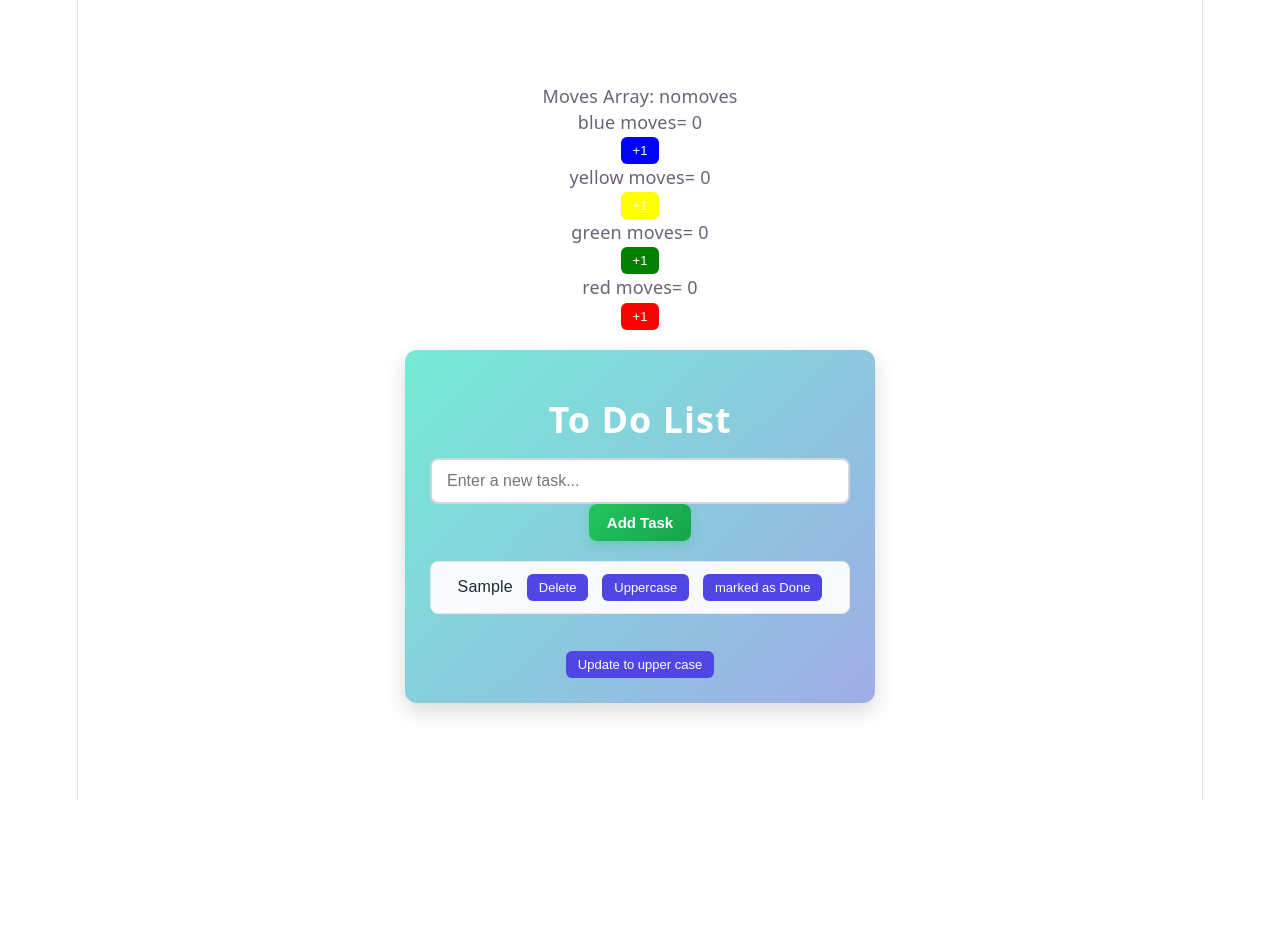
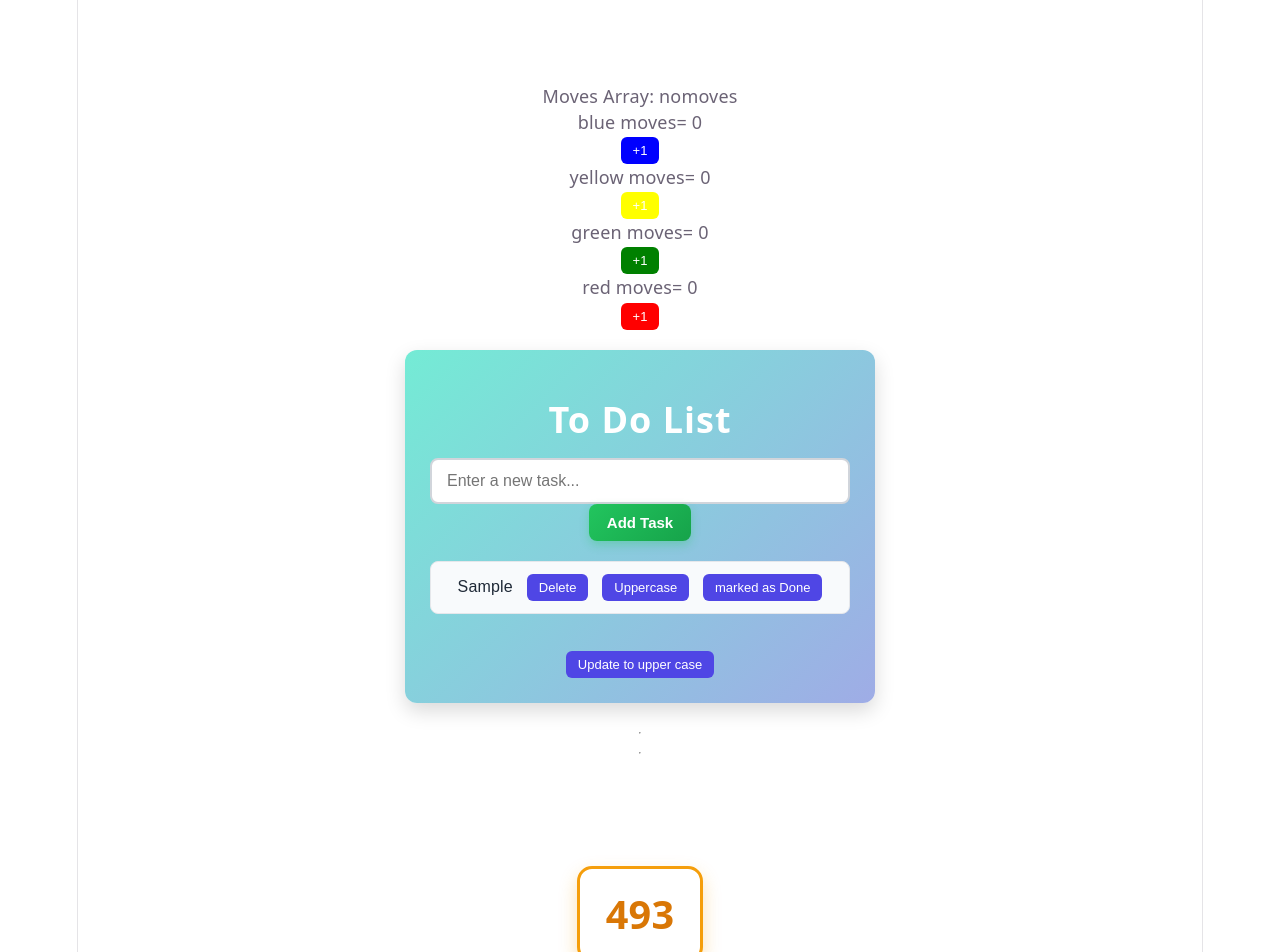
Before and after one commit to Harshit-Webworld1515/react-foundation, a React (Vite) app in the folder REACT-STATE-CLASS2/: page / in a window 1280 px wide. Shown: the top 952 px of the page. Before the commit the page ends 800 px from the top, so only its background shows below. Built offline with nearby package versions, Linux system fonts and the light colour scheme.

Commit message:
add Lottery comp to main app

```diff
--- a/REACT-STATE-CLASS2/src/App.jsx
+++ b/REACT-STATE-CLASS2/src/App.jsx
@@ -1,12 +1,15 @@
 import './App.css'
 import LudoBoard from './LudoBoard'
 import TodoList from './TodoList'
+import Lottery from './Lottery'
 function App() {
 
   return (
     <>
       <LudoBoard />
       <TodoList />
+      <hr /> <hr />
+      <Lottery />
     </>
   )
 }
```
